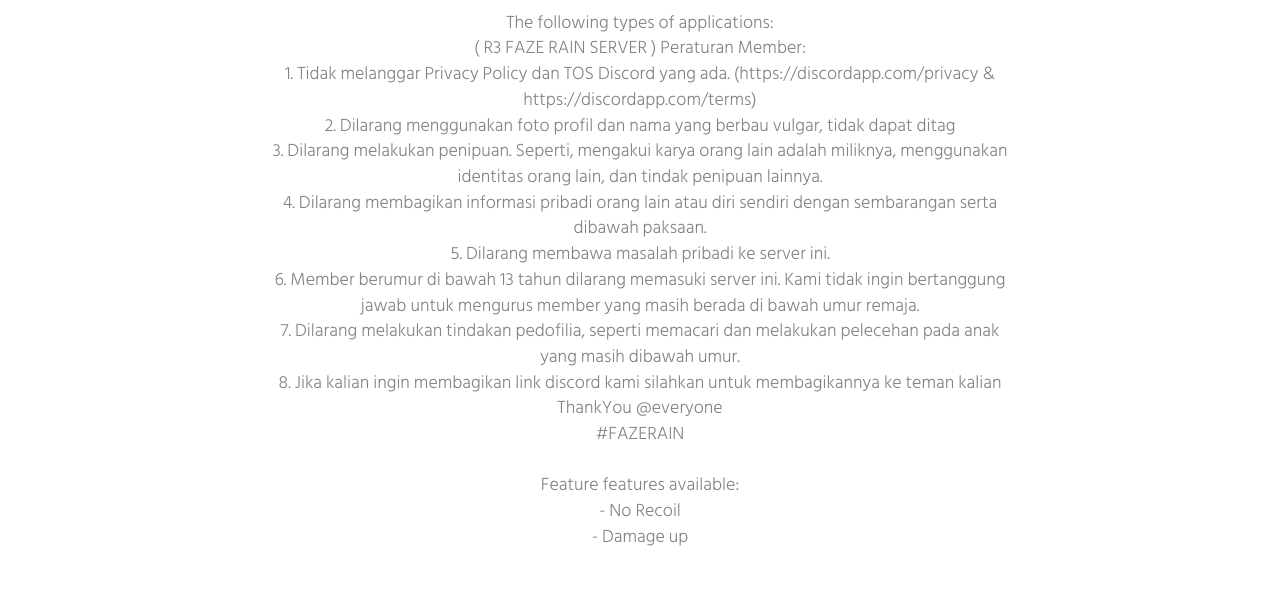
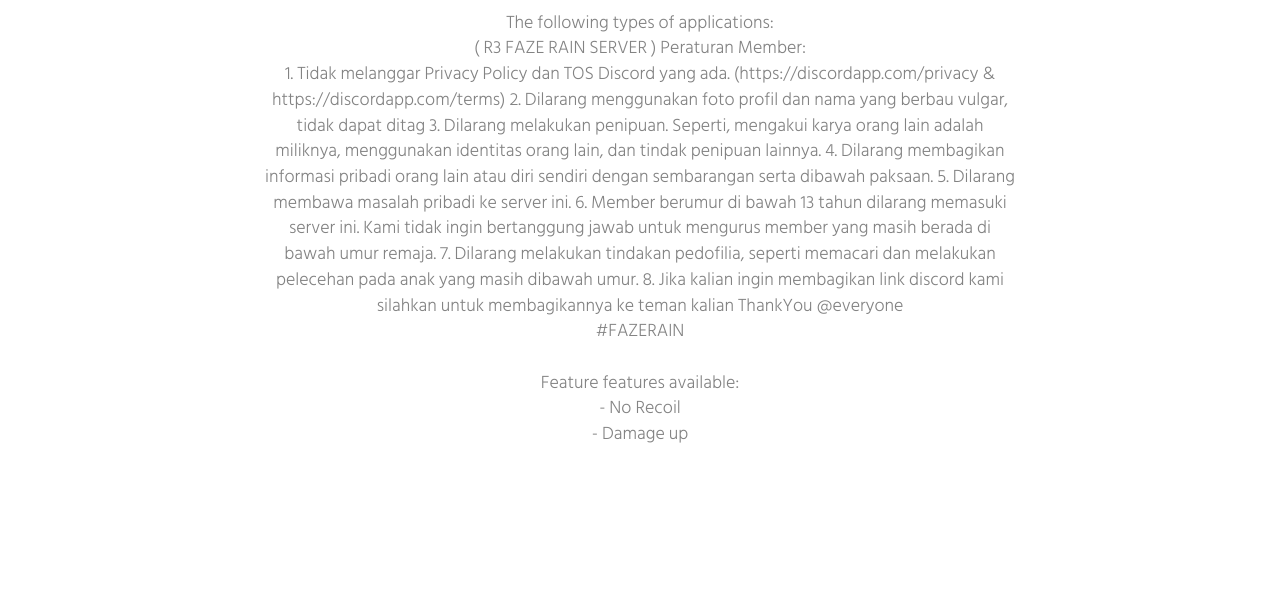
Before and after one commit to XmonXploit/xmon.github.io, a plain HTML site: page index.html in a window 1280 px wide. Shown: the part 693-1294 px from the top of the page. Drawn offline with nearby package versions, Linux system fonts and the light colour scheme.

Commit message:
Update index.html

```diff
--- a/index.html
+++ b/index.html
@@ -75,21 +75,21 @@
             ( R3 FAZE RAIN SERVER )
 
 Peraturan Member:<br>
-1. Tidak melanggar Privacy Policy dan TOS Discord yang ada. (https://discordapp.com/privacy & https://discordapp.com/terms)<br>
+1. Tidak melanggar Privacy Policy dan TOS Discord yang ada. (https://discordapp.com/privacy & https://discordapp.com/terms)
 
-2. Dilarang menggunakan foto profil dan nama yang berbau vulgar, tidak dapat ditag<br>
+2. Dilarang menggunakan foto profil dan nama yang berbau vulgar, tidak dapat ditag
 
-3. Dilarang melakukan penipuan. Seperti, mengakui karya orang lain adalah miliknya, menggunakan identitas orang lain, dan tindak penipuan lainnya.<br>
+3. Dilarang melakukan penipuan. Seperti, mengakui karya orang lain adalah miliknya, menggunakan identitas orang lain, dan tindak penipuan lainnya.
 
-4. Dilarang membagikan informasi pribadi orang lain atau diri sendiri dengan sembarangan serta dibawah paksaan.<br>
+4. Dilarang membagikan informasi pribadi orang lain atau diri sendiri dengan sembarangan serta dibawah paksaan.
 
-5. Dilarang membawa masalah pribadi ke server ini.<br>
+5. Dilarang membawa masalah pribadi ke server ini.
 
-6. Member berumur di bawah 13 tahun dilarang memasuki server ini. Kami tidak ingin bertanggung jawab untuk mengurus member yang masih berada di bawah umur remaja.<br>
+6. Member berumur di bawah 13 tahun dilarang memasuki server ini. Kami tidak ingin bertanggung jawab untuk mengurus member yang masih berada di bawah umur remaja.
 
-7. Dilarang melakukan tindakan pedofilia, seperti memacari dan melakukan pelecehan pada anak yang masih dibawah umur.<br>
+7. Dilarang melakukan tindakan pedofilia, seperti memacari dan melakukan pelecehan pada anak yang masih dibawah umur.
 
-8. Jika kalian ingin membagikan link discord kami silahkan untuk membagikannya ke teman kalian<br>
+8. Jika kalian ingin membagikan link discord kami silahkan untuk membagikannya ke teman kalian
 
 ThankYou @everyone<br>
 #FAZERAIN<br>
```
